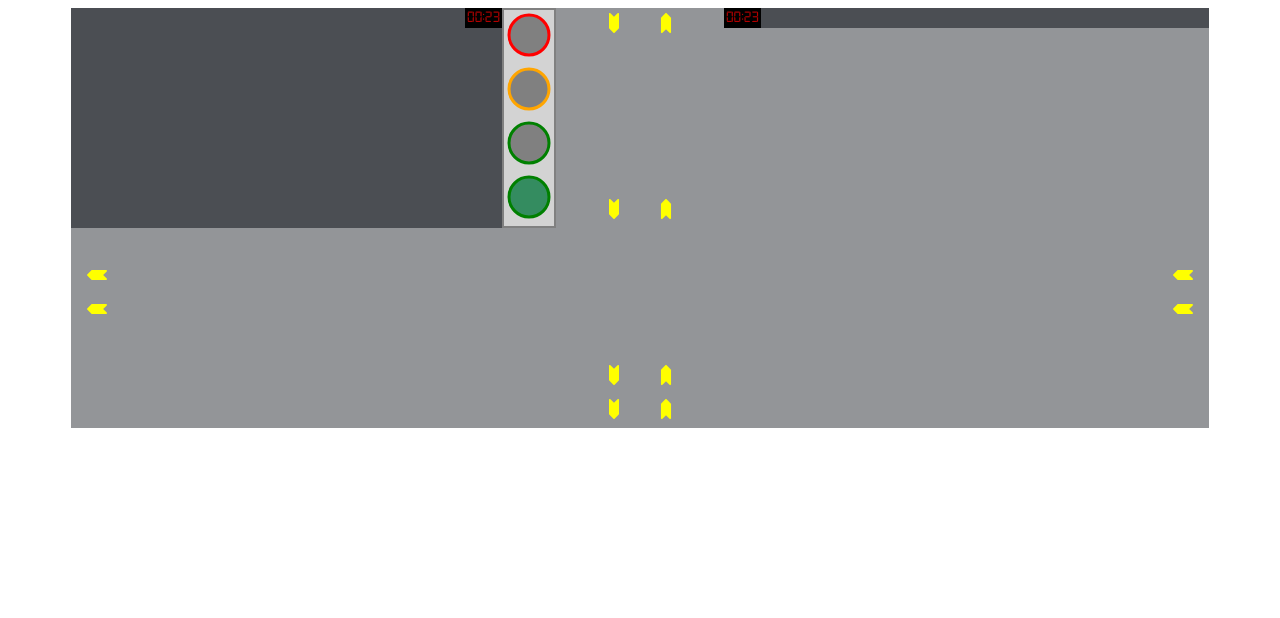
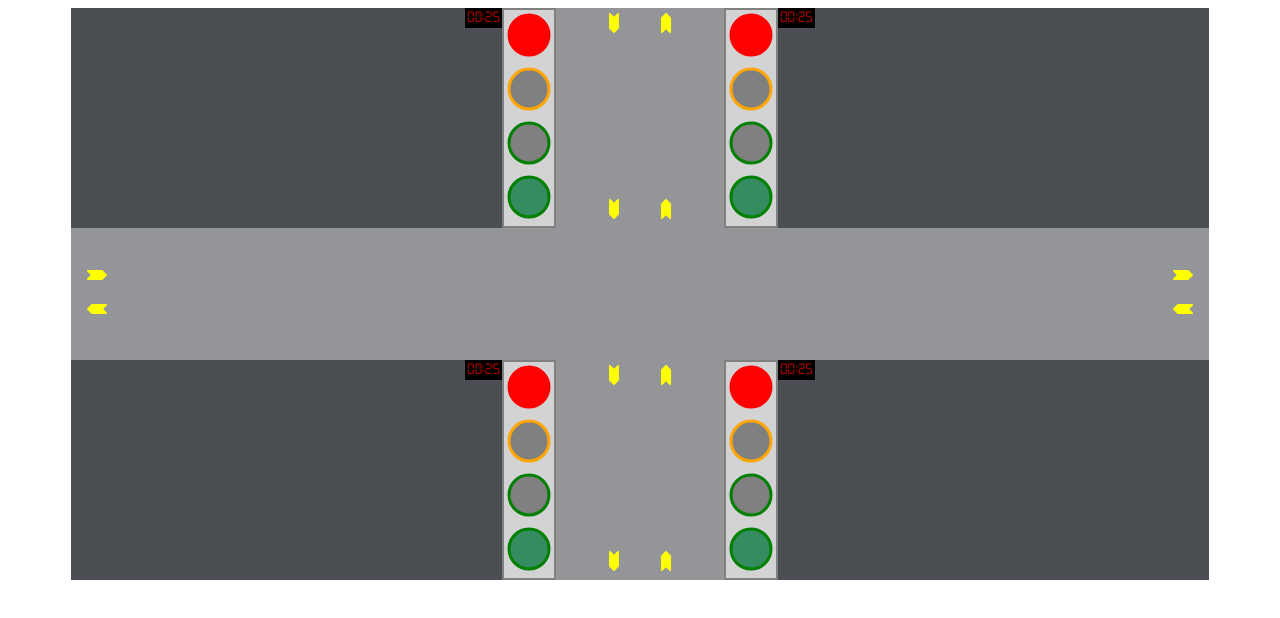
Before and after one commit to boredsort/node-challenges, a React (Create React App) app in the folder traffic-light/: page / in a window 1280 px wide. Shown: the top 618 px of the page. Built offline with nearby package versions, Linux system fonts and the light colour scheme.

Commit message:
Fix: bulb direction and arrow directions

```diff
--- a/traffic-light/src/component/Bulb.jsx
+++ b/traffic-light/src/component/Bulb.jsx
@@ -21,21 +21,18 @@ const Bulb = ({ assignedColor, on, turn }) => {
     } else {
       setColor("grey");
     }
-    console.log("on state", onState);
   }, [onState]);
 
   const getTurnArrow = (turn) => {
     let d;
     let transform;
-    console.log('direction', direction)
-    console.log('turn', turn)
     switch (turn) {
       case direction.NORTH:
         d = pathDirection.NORTH.d;
         transform = pathDirection.NORTH.transform;
         break;
       case direction.EAST:
-        d = pathDirection.EAST.d;
+        d = pathDirection.EAST.props.d;
         break;
       case direction.WEST:
         d = pathDirection.WEST.d;
@@ -49,13 +46,17 @@ const Bulb = ({ assignedColor, on, turn }) => {
         break;
     }
 
-    let path = <path stroke={assignedColor} fill={assignedColor} d={d}/>;
+    let path = <path stroke={assignedColor} fill={assignedColor} d={d} />;
     if (transform) {
-      path = <path stroke={assignedColor} fill={assignedColor} d={d} transform={transform}/>;
+      path = (
+        <path
+          stroke={assignedColor}
+          fill={assignedColor}
+          d={d}
+          transform={transform}
+        />
+      );
     }
-    console.log('pathDirection', pathDirection.EAST.d)
-    console.log('path', path)
-    console.log('d', d)
     return path;
   };
 
--- a/traffic-light/src/component/TrafficLight.jsx
+++ b/traffic-light/src/component/TrafficLight.jsx
@@ -8,17 +8,15 @@ const TrafficLight = ({ status, turnDirection }) => {
   let [goturn, setGoTurn] = useState(0);
 
   useEffect(() => {
-    if (status){
+    if (status) {
       cycleStatus(status);
     }
-
-
-  },[]);
+  }, []);
 
   const cycleStatus = (status) => {
-    console.log(status)
-    console.log('stop', stop)
-    console.log('ready', ready)
+    console.log(status);
+    console.log("stop", stop);
+    console.log("ready", ready);
     switch (status) {
       case status.STOP:
         setStop(1);
@@ -38,25 +36,30 @@ const TrafficLight = ({ status, turnDirection }) => {
         setGo(1);
         setGoTurn(0);
         break;
+      case status.GOTURN:
+        setStop(0);
+        setReady(0);
+        setGo(1);
+        setGoTurn(0);
+        break;
       default:
         setStop(0);
         setReady(0);
         setGo(0);
         setGoTurn(0);
-
     }
-  }
+  };
 
   return (
     <>
       <div className="trafficLight">
-        <Bulb assignedColor="red" on={0} />
+        <Bulb assignedColor="red" on={stop} />
         <br />
-        <Bulb assignedColor="orange" on={0} />
+        <Bulb assignedColor="orange" on={ready} />
         <br />
-        <Bulb assignedColor="green"  on={0}/>
+        <Bulb assignedColor="green" on={go} />
         <br />
-        <Bulb assignedColor="green" turn={turnDirection} on={1}/>
+        <Bulb assignedColor="green" turn={turnDirection} on={goturn} />
         <br />
       </div>
     </>
--- a/traffic-light/src/component/street/east.jsx
+++ b/traffic-light/src/component/street/east.jsx
@@ -1,4 +1,4 @@
-const WestArrow = () => {
+const EastArrow = () => {
   return (
     <div>
       <svg
@@ -13,10 +13,10 @@ const WestArrow = () => {
         <g>
           <g>
             <path
-              d="M505.728,347.563L413.845,256l91.883-91.563c6.101-6.08,7.957-15.275,4.651-23.253
-			C507.094,133.205,499.286,128,490.667,128H128c-5.675,0-11.115,2.24-15.104,6.272L6.229,241.323
-			C2.219,245.334,0,250.752,0,256.427c0,5.632,2.261,11.072,6.272,15.061l106.667,106.283C116.928,381.782,122.347,384,128,384
-			h362.667c8.619,0,16.427-5.205,19.712-13.184C513.686,362.837,511.83,353.643,505.728,347.563z"
+              d="M505.727,240.511L399.06,134.229c-3.989-4.011-9.408-6.229-15.061-6.229H21.332c-8.619,0-16.427,5.205-19.712,13.184
+			c-3.307,7.979-1.451,17.173,4.651,23.253L98.154,256L6.271,347.562c-6.101,6.08-7.957,15.275-4.651,23.253
+			c3.285,7.979,11.093,13.184,19.712,13.184h362.667c5.675,0,11.115-2.24,15.104-6.272L505.77,270.676
+			c4.011-4.011,6.229-9.429,6.229-15.104C511.999,249.941,509.737,244.501,505.727,240.511z"
             />
           </g>
         </g>
@@ -29,8 +29,8 @@ const East = () => {
   return (
     <>
       <div className="flex flex-space-between street">
-        <WestArrow />
-        <WestArrow />
+        <EastArrow />
+        <EastArrow />
       </div>
     </>
   );
--- a/traffic-light/src/constants/status.js
+++ b/traffic-light/src/constants/status.js
@@ -1,6 +1,6 @@
 export let status = {
     STOP: 'STOP',
-    READ: 'READY',
+    READY: 'READY',
     GO: 'GO',
     GOTURN: 'GOTURN'
 }
--- a/traffic-light/src/index.css
+++ b/traffic-light/src/index.css
@@ -11,6 +11,10 @@
 }
 .flex-column {
   flex-direction: column;
+}
+
+.flex-row {
+  flex-direction: row;
 }
 
 .flex-space-between {
--- a/traffic-light/src/pages/Intersection.jsx
+++ b/traffic-light/src/pages/Intersection.jsx
@@ -5,9 +5,8 @@ import { east as East } from "../component/street/east";
 import { west as West } from "../component/street/west";
 import Timer from "../component/Timer";
 import { useState } from "react";
-import {status} from '../constants/status';
-import {direction} from '../constants/direction';
-
+import { status } from "../constants/status";
+import { direction } from "../constants/direction";
 
 const Intersection = () => {
   const [complete, setComplete] = useState(false);
@@ -15,7 +14,6 @@ const Intersection = () => {
 
   const completeCallback = (value) => {
     if (value === true) {
-
     }
     setComplete(value);
   };
@@ -25,25 +23,27 @@ const Intersection = () => {
       <div className="upperSection flex">
         <div className="flex flex-right left">
           <Timer start={true} initialTime={30} complete={completeCallback} />
-          <TrafficLight status={status.GO} turnDirection={direction.EAST}/>
+          <TrafficLight status={status.READY} turnDirection={direction.NORTH} />
         </div>
         <South />
         <North />
         <div className="flex right">
+          <TrafficLight status={status.STOP} turnDirection={direction.EAST} />
           <Timer start={true} initialTime={30} complete={completeCallback} />
-          {/* <TrafficLight status={status.STOP}/> */}
         </div>
       </div>
       <East />
       <West />
       <div className="lowerSection flex">
         <div className="flex flex-right  left">
-          {/* <TrafficLight /> */}
+          <Timer start={true} initialTime={30} complete={completeCallback} />
+          <TrafficLight status={status.GO} turnDirection={direction.SOUTH} />
         </div>
         <South />
         <North />
         <div className="flex right">
-          {/* <TrafficLight /> */}
+          <TrafficLight status={status.GOTURN} turnDirection={direction.NORTH} />
+          <Timer start={true} initialTime={30} complete={completeCallback} />
         </div>
       </div>
     </div>
```
